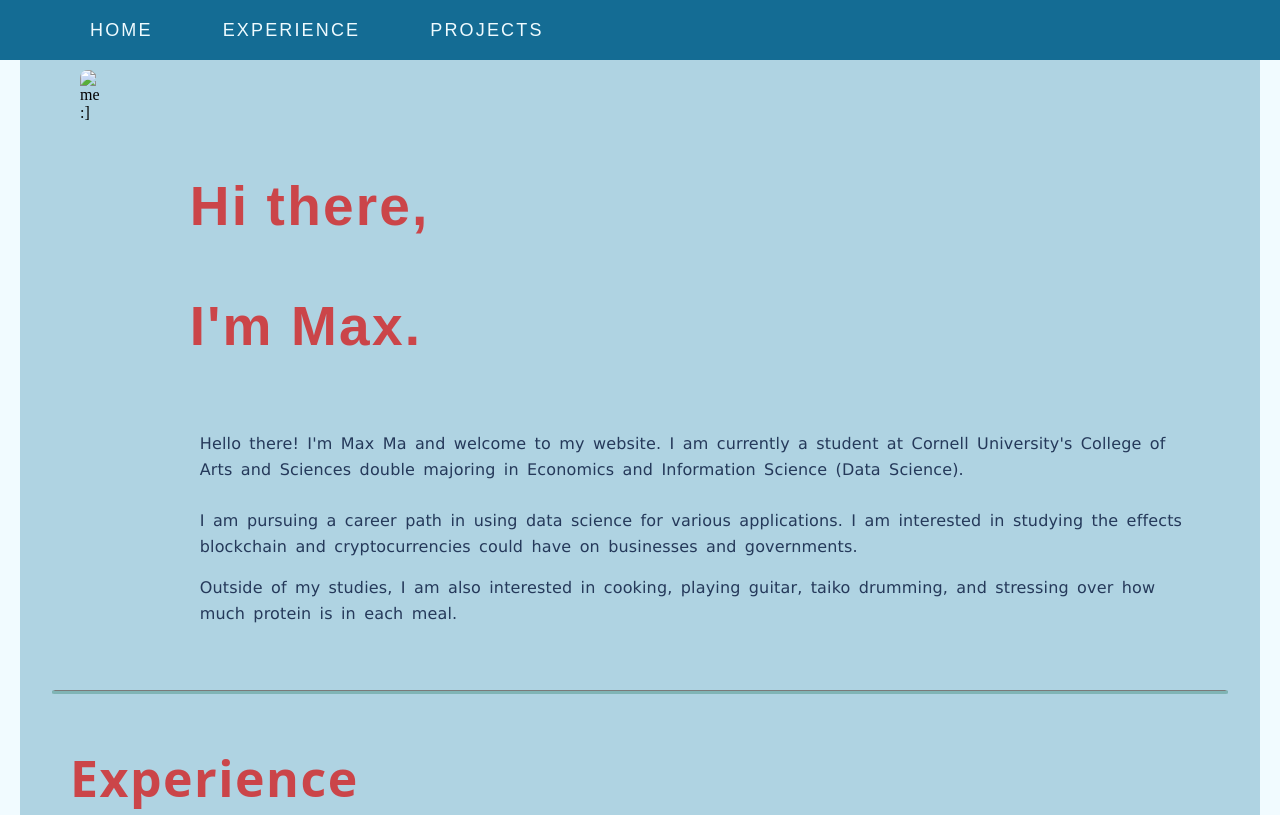
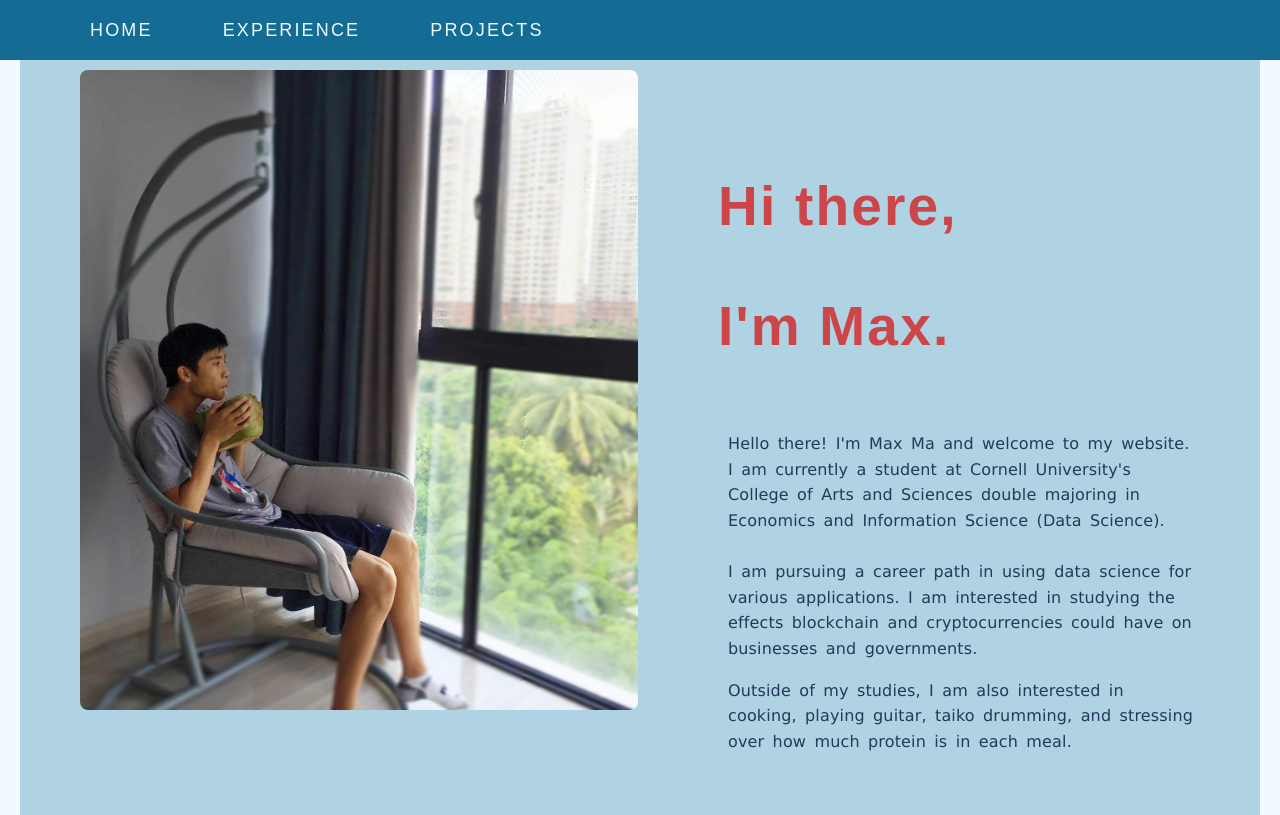
Before and after one commit to MaxM2559/MaxM2559.github.io, a plain HTML site: page index.html in a window 1280 px wide. Shown: the top 815 px of the page. Drawn offline with Linux system fonts and the light colour scheme.

Commit message:
Update index.html

```diff
--- a/index.html
+++ b/index.html
@@ -22,7 +22,7 @@
 
     <div class="mainbox">
         <div class="box1">
-            <img src="images/coconut.jpg" alt="me :]" class="mainboximage">
+            <img src="coconut.jpg" alt="me :]" class="mainboximage">
             <div class="sidebox">
                 <div class="container">
                     <h2 id="jump-1">Hi there, <br>I'm Max.</h2>
```
